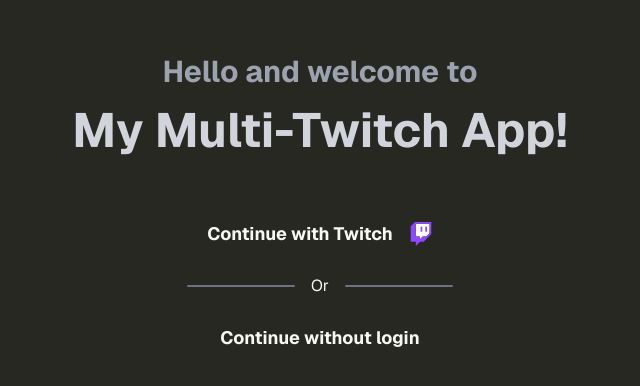
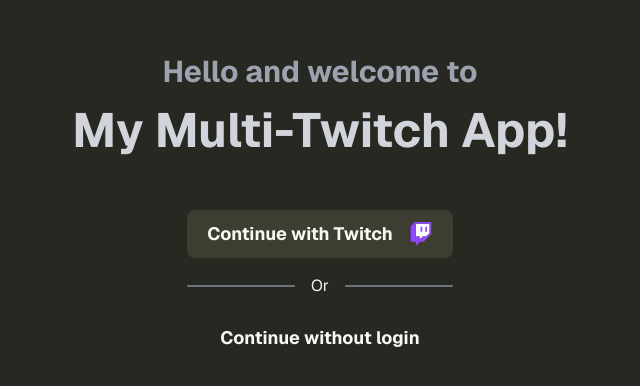
Before and after one commit to NewCastile/my-multi-twitch, a Next.js app: page / in a window 1280 px wide. Shown: the part 192-578 px from the top of the page, without its empty margins (320-960 px from the left). Built offline with nearby package versions, Linux system fonts and the light colour scheme; no server answers.

Commit message:
added monokai black button as a component

```diff
--- a/tailwind.config.js
+++ b/tailwind.config.js
@@ -11,7 +11,6 @@
   orange: "#fd971f",
   violet: { primary: "#a574fc", dark: "#9055fa", darker: "#7426ff" },
   red: { primary: "#f92672", dark: "#871e44", light: "#f54786" },
-  blue: "#66d9ef",
   green: { primary: "#a7e22e", dark: "#6a8f1e", light: "#bce861" },
 };
 
@@ -107,6 +106,16 @@
             backgroundColor: monokai.green.light,
           },
         },
+        ".btn-monokai-black": {
+          backgroundColor: monokai["bg-secondary"],
+          color: monokai.white,
+          "&:hover": {
+            backgroundColor: monokai["bg-contrast"],
+          },
+          "&:active": {
+            backgroundColor: monokai["bg-contrast"],
+          },
+        },
       });
     }),
   ],
```
